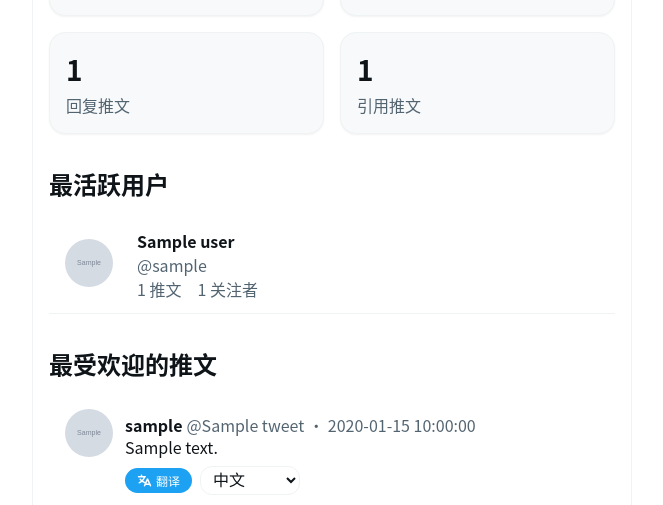
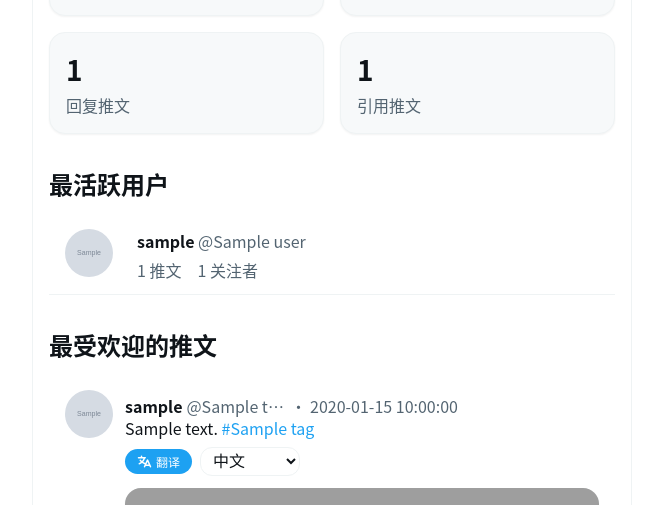
Before and after one commit to zdxiaoda/TwitterBackup, a Flask app: template templates/stats.html in a window 1280 px wide. Shown: the part 346-851 px from the top of the page, without its empty margins (308-971 px from the left). Run offline with Flask 2, Linux system fonts and the light colour scheme; the template is opened without the code that fills it: most values are stand-ins (such as "Sample title", 1, 10 or a date in 2020); grey boxes marked "Sample" are stand-in pictures; parts of the project's set-up code (start-up, migrations or seed data) failed here and were passed over; some libraries are stand-ins or nearby versions; grey boxes are pictures that could not be loaded.

Commit message:
调整样式以适应不同屏幕宽度

```diff
--- a/static/css/modern.css
+++ b/static/css/modern.css
@@ -183,6 +183,7 @@ body {
   align-items: flex-start;
   margin-bottom: var(--space-1);
   min-height: 48px;
+  width: 100%;
 }
 
 .avatar {
@@ -212,6 +213,9 @@ body {
 .tweet-info {
   flex: 1;
   padding-top: var(--space-1);
+  min-width: 0;
+  overflow: hidden;
+  max-width: calc(100% - 60px);
 }
 
 .tweet-author {
@@ -219,27 +223,55 @@ body {
   align-items: center;
   gap: var(--space-1);
   flex-wrap: wrap;
+  min-width: 0;
 }
 
 .name {
   font-weight: 700;
   color: var(--text-primary);
-  max-width: 180px;
+  max-width: 160px;
   overflow: hidden;
   text-overflow: ellipsis;
   white-space: nowrap;
+  flex-shrink: 1;
+  min-width: 0;
+  display: inline-block;
 }
 
 .username {
   color: var(--text-secondary);
-  max-width: 180px;
+  max-width: 160px;
   overflow: hidden;
   text-overflow: ellipsis;
   white-space: nowrap;
+  flex-shrink: 1;
+  min-width: 0;
+  display: inline-block;
 }
 
 .date {
   color: var(--text-secondary);
+  flex-shrink: 0;
+}
+
+/* Stats页面特殊样式 */
+.stats-grid + div .tweet .tweet-author .name,
+.stats-grid + div .tweet .tweet-author .username {
+  max-width: 100px;
+}
+
+.stats-grid + div .tweet .tweet-info {
+  max-width: calc(100% - 70px);
+}
+
+/* 强制文字省略 */
+.tweet-author .name,
+.tweet-author .username {
+  display: block !important;
+  max-width: 100px !important;
+  overflow: hidden !important;
+  text-overflow: ellipsis !important;
+  white-space: nowrap !important;
 }
 
 .tweet-content {
--- a/templates/stats.html
+++ b/templates/stats.html
@@ -50,8 +50,26 @@ render_header("统计信息") }} {{ render_navigation("stats") }}
         alt="Avatar" />
     </a>
     <div class="user-info">
-      <div class="name">{{ user.name }}</div>
-      <div class="username">@{{ user.nick }}</div>
+      <div
+        class="name"
+        style="
+          max-width: 120px;
+          overflow: hidden;
+          text-overflow: ellipsis;
+          white-space: nowrap;
+        ">
+        {{ user.nick }}
+      </div>
+      <div
+        class="username"
+        style="
+          max-width: 120px;
+          overflow: hidden;
+          text-overflow: ellipsis;
+          white-space: nowrap;
+        ">
+        @{{ user.name }}
+      </div>
       <div class="user-stats">
         <span>{{ user.tweet_count }} 推文</span>
         <span>{{ user.followers_count|format_number }} 关注者</span>
@@ -77,14 +95,57 @@ render_header("统计信息") }} {{ render_navigation("stats") }}
       </a>
       <div class="tweet-info">
         <div class="tweet-author">
-          <span class="name">{{ tweet.author_nick }}</span>
-          <span class="username">@{{ tweet.author_name }}</span>
+          <span
+            class="name"
+            style="
+              max-width: 80px;
+              overflow: hidden;
+              text-overflow: ellipsis;
+              white-space: nowrap;
+              display: inline-block;
+            "
+            >{{ tweet.author_nick }}</span
+          >
+          <span
+            class="username"
+            style="
+              max-width: 80px;
+              overflow: hidden;
+              text-overflow: ellipsis;
+              white-space: nowrap;
+              display: inline-block;
+            "
+            >@{{ tweet.author_name }}</span
+          >
           <span class="date">· {{ tweet.date|format_date }}</span>
         </div>
       </div>
     </div>
 
-    <div class="tweet-content">{{ tweet.content|safe }}</div>
+    <div class="tweet-content">
+      {{ tweet.content|safe }} {% if tweet.hashtags %} {% for tag in
+      tweet.hashtags %}
+      <a href="/search?q=%23{{ tag }}" class="hashtag">#{{ tag }}</a>
+      {% endfor %} {% endif %}
+    </div>
+
+    {% if tweet.media_files %}
+    <div
+      class="tweet-media {% if tweet.media_files|length == 1 %}single{% elif tweet.media_files|length == 2 %}double{% elif tweet.media_files|length == 3 %}triple{% else %}quad{% endif %}">
+      {% for media in tweet.media_files[:4] %}
+      <div class="media-item">
+        {% if media.endswith('.mp4') or media.endswith('.mov') or
+        media.endswith('.avi') %}
+        <video controls>
+          <source src="/{{ media }}" type="video/mp4" />
+        </video>
+        {% else %}
+        <img data-src="/{{ media }}" alt="Media" loading="lazy" />
+        {% endif %}
+      </div>
+      {% endfor %}
+    </div>
+    {% endif %}
 
     <div class="tweet-stats">
       <div class="stat">
--- a/twitter_viewer.py
+++ b/twitter_viewer.py
@@ -1284,6 +1284,22 @@ def stats():
     top_tweets = []
     for row in cursor.fetchall():
         tweet = dict(row)
+        # 解析媒体文件JSON
+        if tweet.get("media_files"):
+            try:
+                tweet["media_files"] = json.loads(tweet["media_files"])
+            except (json.JSONDecodeError, TypeError):
+                tweet["media_files"] = []
+        else:
+            tweet["media_files"] = []
+        # 解析话题标签JSON
+        if tweet.get("hashtags"):
+            try:
+                tweet["hashtags"] = json.loads(tweet["hashtags"])
+            except (json.JSONDecodeError, TypeError):
+                tweet["hashtags"] = []
+        else:
+            tweet["hashtags"] = []
         # 转换推文头像URL为本地路径
         tweet = process_tweet_data(tweet)
         top_tweets.append(tweet)
```
